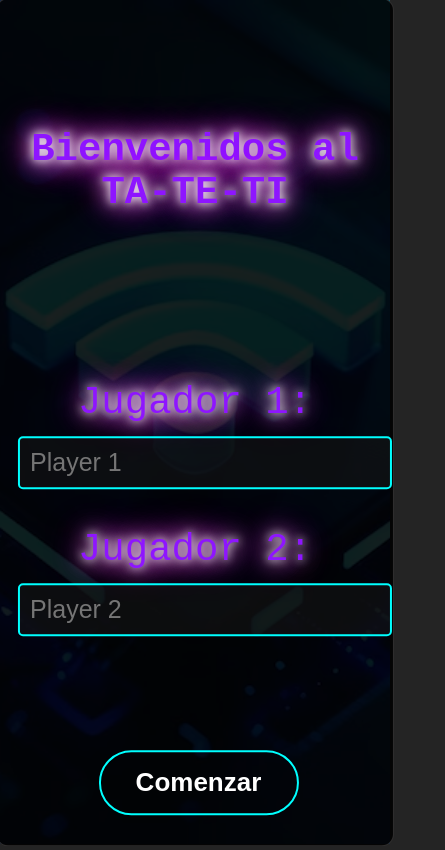
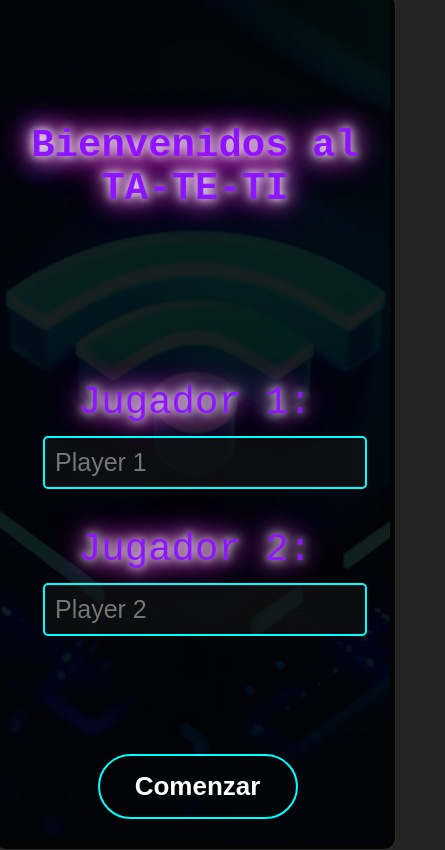
Before and after one commit to Federico-Pedro/tic-tac-toe-react, a React (Vite) app: page / in a window 390 px wide. Shown: the whole page, 445 px wide, since content can reach past the window. Built offline with nearby package versions, Linux system fonts and the light colour scheme.

Commit message:
Corrijo bug en el media query

```diff
--- a/src/index.css
+++ b/src/index.css
@@ -71,7 +71,7 @@ body {
   margin: 15px 25px;
   width: 100%;
   font-size: 3em;
-
+  padding: 0;
 }
 
 .input-name input {
@@ -220,21 +220,60 @@ h4 {
 
   .modal {
 
-    width: 99%;
-    height: 99%;
+    width: 100vw;
+    height: 100vh;
     padding: 5px;
     position: absolute;
     top: 50%;
     left: 50%;
     transform: translate(-50%, -50%);
     z-index: 99999;
+    overflow: hidden;
 
   }
+  .input-name input {
+  width: 60%;
+  min-width: 300px;
+  padding: 10px;
+  font-size: 25px;
+  border: 2px solid #0ff;
+  border-radius: 5px;
+  background-color: #16161696;
+  margin-left: 20px;
+
+}
 
   .title {
     padding: 25px;
     margin-top: 100px;
     font-size: 3em;
+  }
 
+  h4 {
+    font-size: 2em;
   }
+
+  .container {
+  width: 100%;
+  height: 100%;
+  display: flex;
+  flex-direction: column;
+  align-items: center;
+  justify-content: center;
+
+
 }
+  .board-container {
+  width: 300px;
+  height: 300px;
+  margin: 25px;
+  gap: 1px;
+}
+
+.box {
+  width: 100px;
+  height: 100px;
+  font-size: 6em;
+  font-weight: 800;
+}
+}
```
